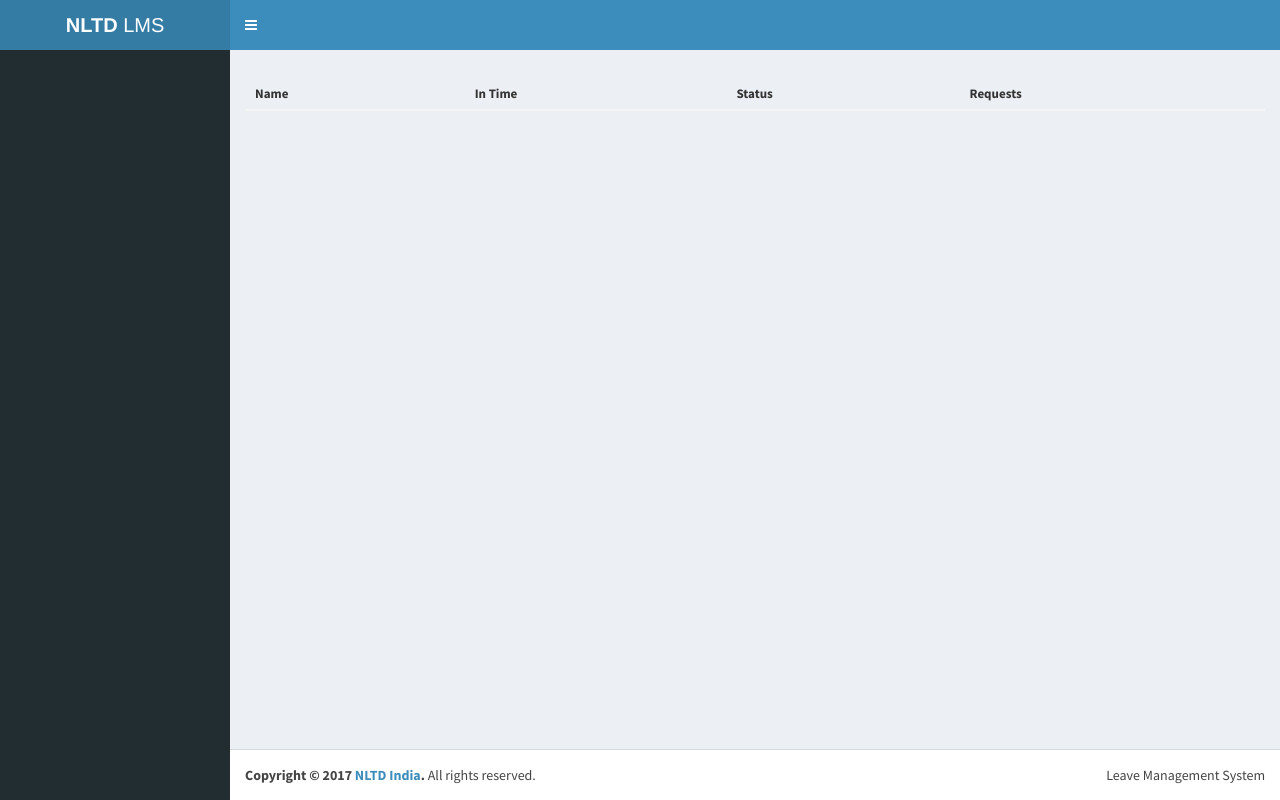
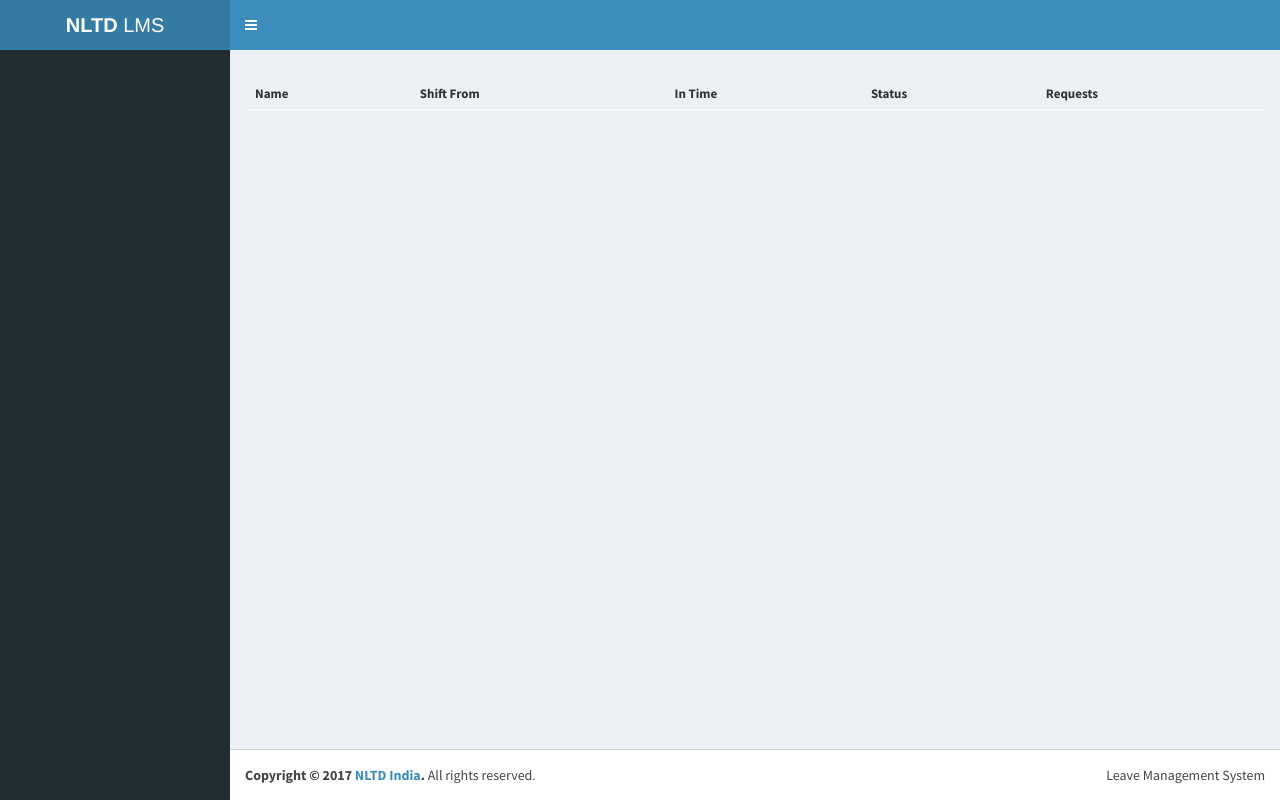
Before and after one commit to NltdLms/LMS, an ASP.NET MVC app: template NLTD.EmployeePortal.LMS.Ux/Views/Dashboard/DashboardAttendancePartial.cshtml in a window 1280 px wide. Run offline with ASP.NET Core 8 and stand-ins for ASP.NET MVC 5, Linux system fonts and the light colour scheme; the template is opened without the code that fills it, so the values that code supplies are empty; the project's own start-up code is not run, and a stand-in starts its controllers and pages; some libraries are stand-ins or nearby versions.

Commit message:
Added From Shift in the Dahsboard Team Status

```diff
--- a/NLTD.EmployeePortal.LMS.Ux/Views/Dashboard/DashboardAttendancePartial.cshtml
+++ b/NLTD.EmployeePortal.LMS.Ux/Views/Dashboard/DashboardAttendancePartial.cshtml
@@ -16,6 +16,9 @@
         <tr>
             <th>
                 @Html.DisplayName("Name")
+            </th>
+            <th>
+                @Html.DisplayName("Shift From")
             </th>
             <th>
                 @Html.DisplayName("In Time")
@@ -38,7 +41,7 @@
                     <td>
                         @item.Name
                     </td>
-
+                    <td>@item.Shift.Split('-')[0]</td>
                     @if (item.InTime == DateTime.MinValue)
                     {
                         <td style="text-align: center"> @Html.DisplayName("-")</td>
```
Also changed, not shown: NLTD.EmployeePortal.LMS.Ux/AppHelpers/EmailHelper.cs (+7 -7 lines).
